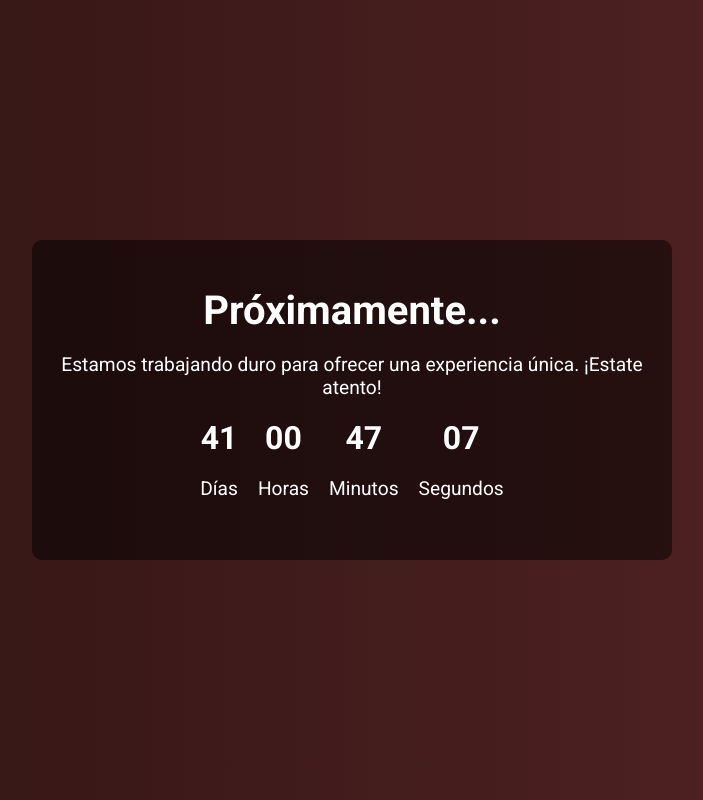
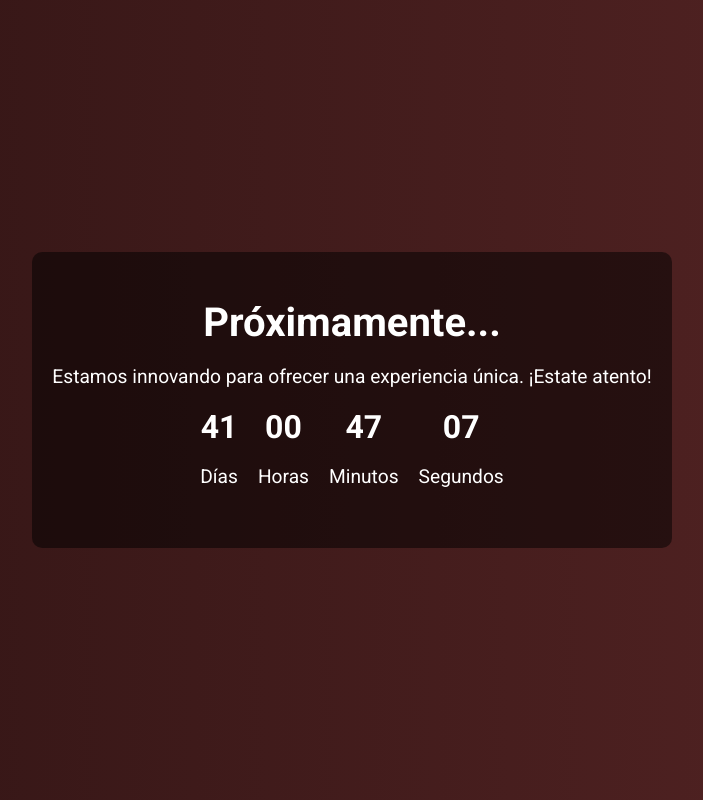
Before and after one commit to weckerleben/eckerleben-innovations-group, a plain HTML site: page index.html in a window 1280 px wide. Shown: the whole page, without its empty margins (288-991 px from the left). Drawn offline with Linux system fonts and the light colour scheme.

Commit message:
Update index.html

```diff
--- a/index.html
+++ b/index.html
@@ -11,7 +11,7 @@
     <div class="container">
         <div class="content">
             <h1>Próximamente...</h1>
-            <p>Estamos trabajando duro para ofrecer una experiencia única. ¡Estate atento!</p>
+            <p>Estamos innovando para ofrecer una experiencia única. ¡Estate atento!</p>
             <div class="countdown">
                 <div class="countdown-item">
                     <span id="days">00</span>
```
